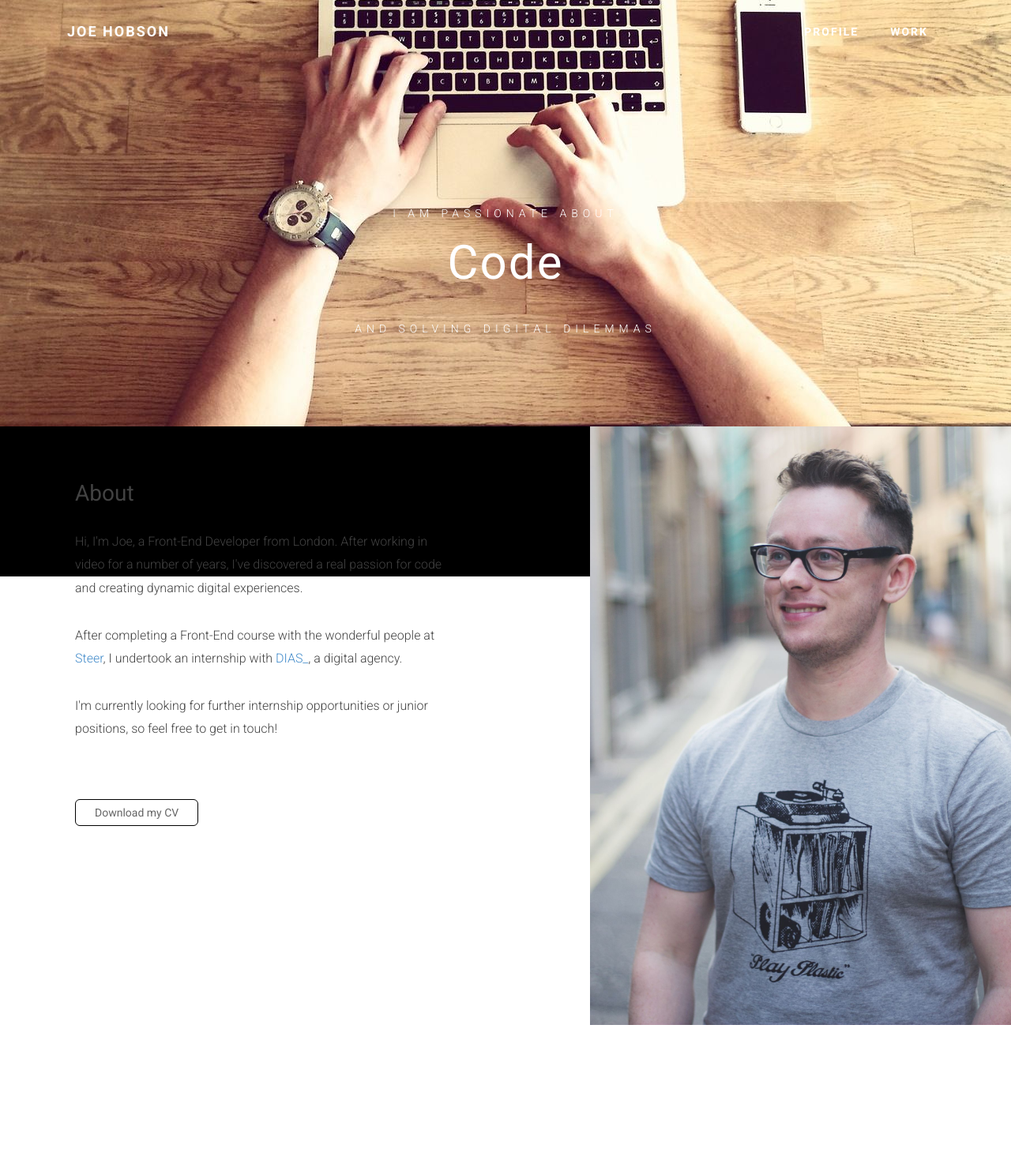
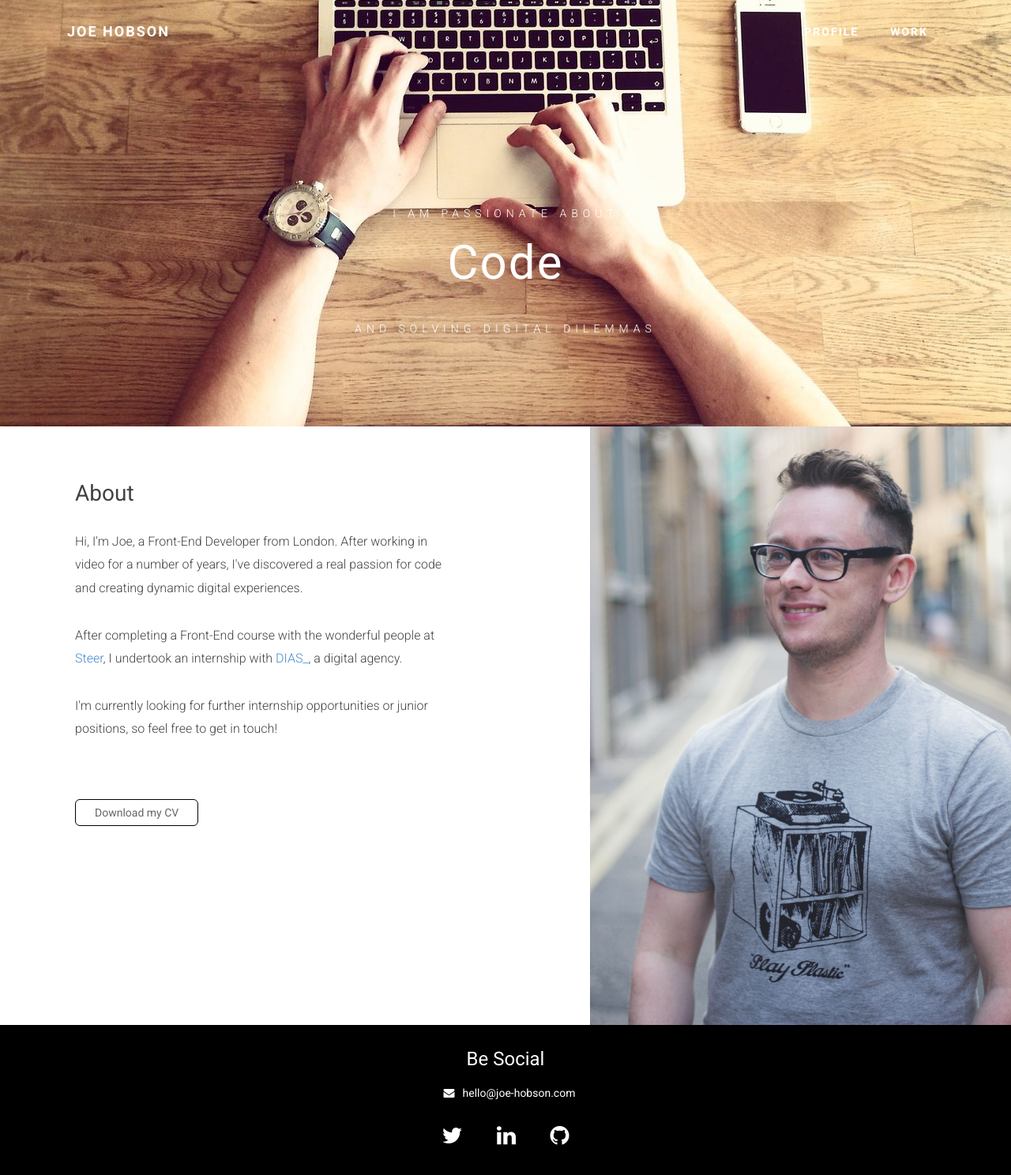
Before and after one commit to fant0mex/portfolio, a Jekyll site: the page built from 01-profile.md, in a window 1280 px wide. Shown: the whole page at 79% size. Built offline with Jekyll 4.4.1, drawn with Linux system fonts in a browser that asks for light colours; nearby versions of some CDN libraries; before the commit the page ends 1452 px from its top, so only the background shows below that.

Commit message:
container clearfix

```diff
--- a/01-profile.md
+++ b/01-profile.md
@@ -4,7 +4,7 @@
 permalink: /profile/
 ---
 
-<div class="clearfux">
+<div class="clearfix">
   <section class="about">
     <div class="col-sm-7">
       <div class="bio">
```
